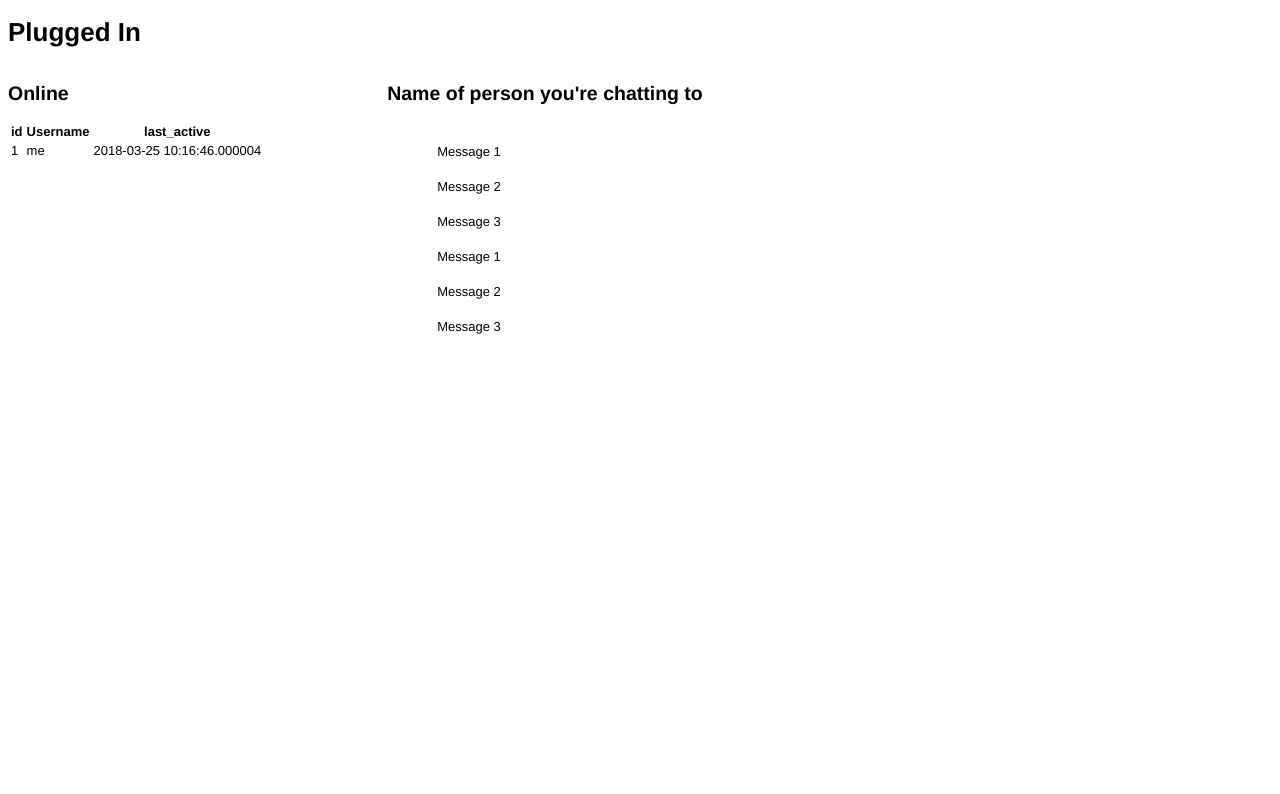
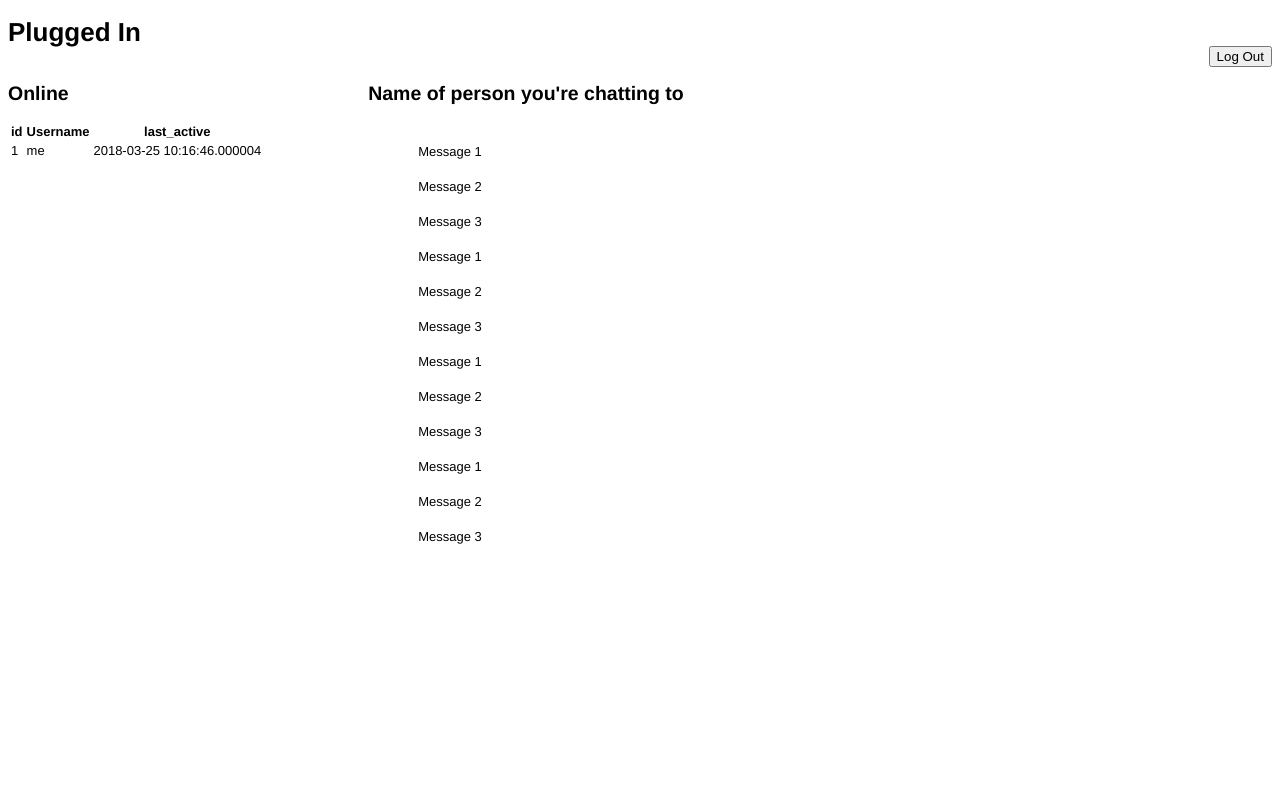
Before and after one commit to FelicityPictures/Messenger, a Flask app: page / in a window 1280 px wide. Shown: the top 794 px of the page. Run offline with Flask 2, Linux system fonts and the light colour scheme; the visitor is signed in with stand-in values (Sample User, id 1); some libraries are stand-ins or nearby versions.

Commit message:
fixed messages overflow

```diff
--- a/static/styles.css
+++ b/static/styles.css
@@ -9,6 +9,7 @@ li{
 
 #logout{
   float: right;
+  margin-top: -20px;
 }
 
 .container{
@@ -31,8 +32,7 @@ li{
 }
 
 #messagesContainer{
-  height: 100%;
-  max-height: 100%;
+  max-height: 60%;
   margin: 0;
   overflow-y: auto;
 }
--- a/templates/index.html
+++ b/templates/index.html
@@ -1,9 +1,9 @@
 {% extends "master.html" %}
 
 {% block head%}
-<!-- <form action="/logout" id="logout">
+<form action="/logout" id="logout">
     <input type="submit" value="Log Out" />
-</form> -->
+</form>
 {% endblock %}
 
 {% block body %}
@@ -42,6 +42,18 @@
         <li>Message 1</li>
         <li>Message 2</li>
         <li>Message 3</li>
+        <li>Message 1</li>
+        <li>Message 2</li>
+        <li>Message 3</li>
+        <li>Message 1</li>
+        <li>Message 2</li>
+        <li>Message 3</li>
+        <li>Message 1</li>
+        <li>Message 2</li>
+        <li>Message 3</li>
+        <li>Message 1</li>
+        <li>Message 2</li>
+        <li>Message 3</li>
       </ul>
     </div>
 
```
